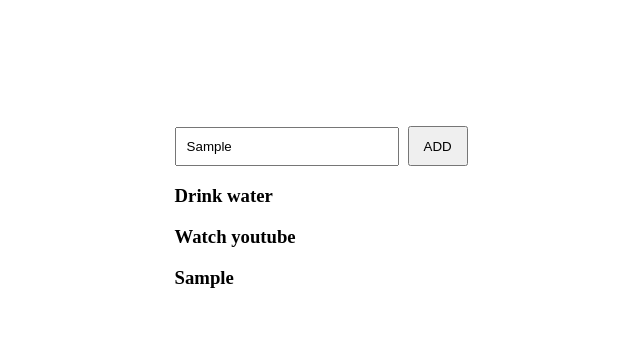
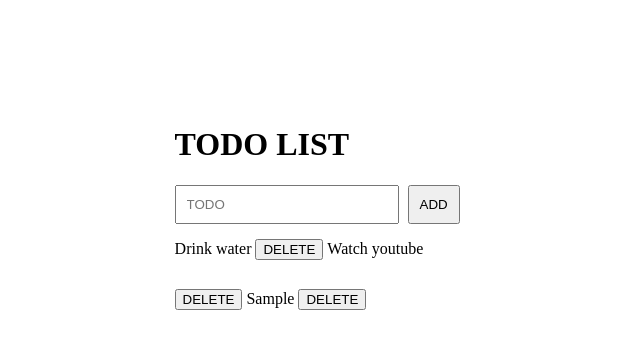
Before and after one commit to kondanarasimha/todo-List, a plain HTML site: page index.html in a window 1280 px wide. Both pictures are taken after typing "Sample" into the empty fields and a click on the button "ADD". Shown: the whole page, without its empty margins (339-979 px from the left). Drawn offline with Linux system fonts and the light colour scheme.

Commit message:
Implemented delete functionality

```diff
--- a/index.html
+++ b/index.html
@@ -6,11 +6,10 @@
   </head>
 <body>
   <div class="main-container">
+    <h1>TODO LIST</h1>
     <input class="input-todo" type="text" placeholder="TODO" required>
     <button class="add-button">ADD</button>
-    <div class="todos-container">
-
-    </div>
+    <div class="todos-container"></div>
   </div>
   <script src="index.js"></script>
 </body>
--- a/index.js
+++ b/index.js
@@ -6,16 +6,23 @@ const todos = ['Drink water','Watch youtube'];
 
   function renderTodos() {
     let todoHTML = '';
-    todos.forEach((todo)=>{
-      todoHTML += `<h3>${todo}</h3>`;
+    todos.forEach((todo,i)=>{
+      todoHTML += `
+      <p>${todo}</p>
+      <button onclick='
+        todos.splice(${i},${1});
+        renderTodos();
+      '>DELETE</button>`;
     });//itraction
     todoContainer.innerHTML = todoHTML;
   }
 
 
-addButton.addEventListener('click',()=> {
+
+  addButton.addEventListener('click',()=> {
     const todo = todoInput.value;
     todos.push(todo);
     console.log(todos);
     renderTodos();
+    todoInput.value = '';
   });
--- a/main.css
+++ b/main.css
@@ -1,6 +1,7 @@
 .main-container {
   margin-left: 40%;
   margin-top: 10%;
+  width: 350px;
 }
 
 .main-container input {
@@ -9,7 +10,15 @@
   width: 200px;
 }
 
-.main-container button {
-  height: 40px;
-  width: 60px;
+.add-button {
+  padding: 10px;
 }
+
+.todos-container {
+  width: 250px;
+  justify-content: space-between;
+}
+
+.todos-container p {
+  display: inline-block
+}
```
